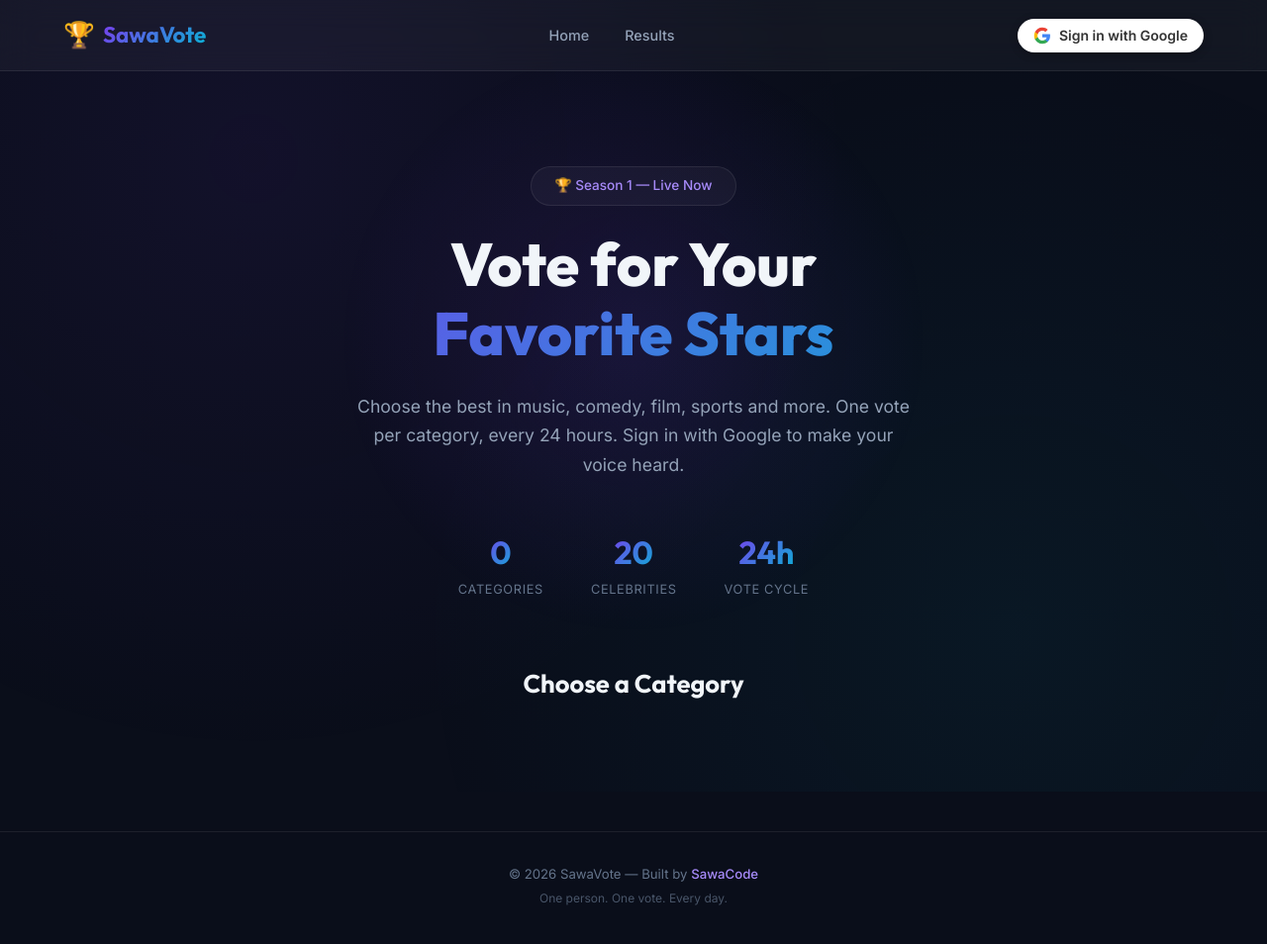
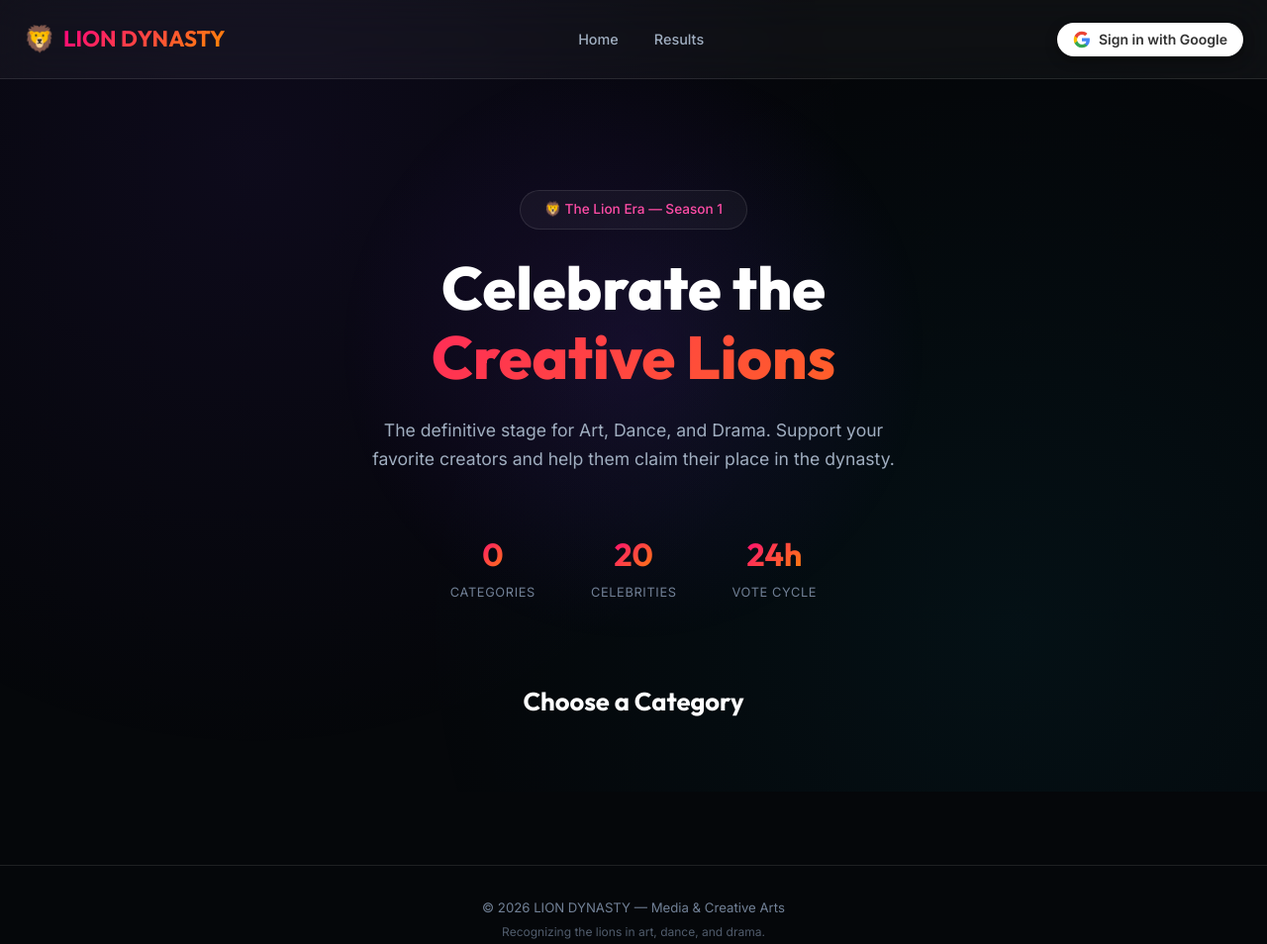
Before and after one commit to sawacode-dev/junub-talent-awards-frontend, a website built with Vite: page index.html in a window 1280 px wide. Shown: the whole page at 99% size. Built offline with nearby package versions, Linux system fonts and the light colour scheme; some packages are replaced by stand-ins of ours; no server answers; the database is empty.

Commit message:
feat: redesign and rebrand to LION DYNASTY

```diff
--- a/index.html
+++ b/index.html
@@ -5,13 +5,13 @@
   <meta name="viewport" content="width=device-width, initial-scale=1.0" />
 
   <!-- SEO -->
-  <title>SawaVote — Vote for Your Favorite Celebrities</title>
-  <meta name="description" content="SawaVote is a secure celebrity voting platform. Sign in with Google, vote for your favorite stars across music, comedy, film, sports and more. One vote per category every 24 hours." />
-  <meta name="keywords" content="celebrity voting, vote, musicians, comedians, actors, athletes, content creators" />
+  <title>LION DYNASTY — The Ultimate Creative Voting Platform</title>
+  <meta name="description" content="LION DYNASTY is the premier platform for recognizing excellence in art, dance, drama, and creative arts. Join the youthful movement and vote for your favorite stars." />
+  <meta name="keywords" content="lion dynasty, creative voting, art, dance, drama, musicians, creators, talent awards" />
 
   <!-- Open Graph -->
-  <meta property="og:title" content="SawaVote — Vote for Your Favorite Celebrities" />
-  <meta property="og:description" content="Choose the best in music, comedy, film, sports and more. One vote per category, every 24 hours." />
+  <meta property="og:title" content="LION DYNASTY — Vote for Your Favorite Creators" />
+  <meta property="og:description" content="Empowering the next generation of creative talent. One vote per category, every 24 hours." />
   <meta property="og:type" content="website" />
 
   <!-- Favicon -->
--- a/package.json
+++ b/package.json
@@ -1,5 +1,5 @@
 {
-  "name": "sawacode-voting",
+  "name": "lion-dynasty-voting",
   "private": true,
   "version": "0.0.0",
   "type": "module",
--- a/src/components/header.ts
+++ b/src/components/header.ts
@@ -20,8 +20,8 @@ function renderHeader(header: HTMLElement, user: User | null) {
   header.innerHTML = `
     <div class="header__inner">
       <a href="#/" class="header__logo" id="logo-link">
-        <span class="header__logo-icon">🏆</span>
-        <span class="header__logo-text">SawaVote</span>
+        <span class="header__logo-icon">🦁</span>
+        <span class="header__logo-text">LION DYNASTY</span>
       </a>
       <nav class="header__nav">
         <a href="#/" class="header__nav-link" id="nav-home">Home</a>
--- a/src/main.ts
+++ b/src/main.ts
@@ -26,8 +26,8 @@ async function initApp() {
   footer.className = 'footer';
   footer.innerHTML = `
     <div class="footer__inner">
-      <p class="footer__text">© ${new Date().getFullYear()} SawaVote — Built by <a href="https://sawacode.com" target="_blank" rel="noopener" class="footer__link">SawaCode</a></p>
-      <p class="footer__tagline">One person. One vote. Every day.</p>
+      <p class="footer__text">© ${new Date().getFullYear()} LION DYNASTY — Media & Creative Arts</p>
+      <p class="footer__tagline">Recognizing the lions in art, dance, and drama.</p>
     </div>
   `;
   app.appendChild(footer);
--- a/src/pages/category.ts
+++ b/src/pages/category.ts
@@ -168,7 +168,7 @@ function launchConfetti() {
     color: string; size: number; rotation: number; rotationSpeed: number;
   }> = [];
 
-  const colors = ['#7c3aed', '#06b6d4', '#f59e0b', '#ef4444', '#10b981', '#ec4899'];
+  const colors = ['#ff0080', '#ff8c00', '#00f2ff', '#00ffa3', '#ff3d00', '#7c3aed'];
   for (let i = 0; i < 80; i++) {
     particles.push({
       x: Math.random() * canvas.width,
--- a/src/pages/home.ts
+++ b/src/pages/home.ts
@@ -15,14 +15,14 @@ export async function renderHomePage(container: HTMLElement) {
     hero.className = 'hero';
     hero.innerHTML = `
       <div class="hero__content">
-        <span class="hero__badge">🏆 Season 1 — Live Now</span>
+        <span class="hero__badge">🦁 The Lion Era — Season 1</span>
         <h1 class="hero__title">
-          Vote for Your
-          <span class="hero__title-accent">Favorite Stars</span>
+          Celebrate the
+          <span class="hero__title-accent">Creative Lions</span>
         </h1>
         <p class="hero__subtitle">
-          Choose the best in music, comedy, film, sports and more.
-          One vote per category, every 24 hours. Sign in with Google to make your voice heard.
+          The definitive stage for Art, Dance, and Drama.
+          Support your favorite creators and help them claim their place in the dynasty.
         </p>
         <div class="hero__stats">
           <div class="hero__stat">
--- a/src/styles/index.css
+++ b/src/styles/index.css
@@ -1,36 +1,36 @@
 /* ============================================
-   SawaVote — Design System
-   Theme: Dark premium with purple→cyan gradients
+   LION DYNASTY — Design System
+   Theme: Vibrant creative with Pink→Orange gradients
    Typography: Inter (body) + Outfit (headings)
    ============================================ */
 
 /* --- CSS Custom Properties --- */
 :root {
   /* Colors */
-  --color-bg: #0a0e1a;
-  --color-bg-elevated: #111827;
-  --color-bg-card: rgba(17, 24, 39, 0.6);
-  --color-bg-glass: rgba(255, 255, 255, 0.04);
-  --color-border: rgba(255, 255, 255, 0.08);
-  --color-border-hover: rgba(255, 255, 255, 0.15);
+  --color-bg: #05070a;
+  --color-bg-elevated: #0d1117;
+  --color-bg-card: rgba(13, 17, 23, 0.7);
+  --color-bg-glass: rgba(255, 255, 255, 0.03);
+  --color-border: rgba(255, 255, 255, 0.1);
+  --color-border-hover: rgba(255, 255, 255, 0.2);
 
-  --color-text: #f1f5f9;
-  --color-text-secondary: #94a3b8;
-  --color-text-muted: #64748b;
+  --color-text: #ffffff;
+  --color-text-secondary: #a0aec0;
+  --color-text-muted: #718096;
 
-  --color-primary: #7c3aed;
-  --color-primary-light: #a78bfa;
-  --color-secondary: #06b6d4;
-  --color-accent: #f59e0b;
+  --color-primary: #ff0080;
+  --color-primary-light: #ff4da6;
+  --color-secondary: #ff8c00;
+  --color-accent: #00f2ff;
 
-  --gradient-primary: linear-gradient(135deg, #7c3aed, #06b6d4);
-  --gradient-primary-hover: linear-gradient(135deg, #6d28d9, #0891b2);
-  --gradient-warm: linear-gradient(135deg, #f59e0b, #ef4444);
-  --gradient-hero: linear-gradient(180deg, rgba(124, 58, 237, 0.15) 0%, transparent 60%);
+  --gradient-primary: linear-gradient(135deg, #ff0080, #ff8c00);
+  --gradient-primary-hover: linear-gradient(135deg, #e60073, #e67e00);
+  --gradient-artistic: linear-gradient(135deg, #00f2ff, #ff0080);
+  --gradient-hero: radial-gradient(circle at 50% -20%, rgba(255, 0, 128, 0.15) 0%, transparent 70%);
 
-  --color-success: #10b981;
-  --color-error: #ef4444;
-  --color-info: #3b82f6;
+  --color-success: #00ffa3;
+  --color-error: #ff3d00;
+  --color-info: #00f2ff;
 
   /* Typography */
   --font-body: 'Inter', -apple-system, BlinkMacSystemFont, sans-serif;
@@ -41,37 +41,37 @@
   --space-sm: 0.5rem;
   --space-md: 1rem;
   --space-lg: 1.5rem;
-  --space-xl: 2rem;
-  --space-2xl: 3rem;
-  --space-3xl: 4rem;
+  --space-xl: 2.0rem;
+  --space-2xl: 3.5rem;
+  --space-3xl: 5.0rem;
 
   /* Radii */
-  --radius-sm: 8px;
-  --radius-md: 12px;
-  --radius-lg: 16px;
-  --radius-xl: 24px;
+  --radius-sm: 10px;
+  --radius-md: 14px;
+  --radius-lg: 20px;
+  --radius-xl: 30px;
   --radius-full: 9999px;
 
   /* Shadows */
-  --shadow-sm: 0 2px 8px rgba(0, 0, 0, 0.3);
-  --shadow-md: 0 4px 20px rgba(0, 0, 0, 0.4);
-  --shadow-lg: 0 8px 40px rgba(0, 0, 0, 0.5);
-  --shadow-glow: 0 0 30px rgba(124, 58, 237, 0.3);
-  --shadow-glow-cyan: 0 0 30px rgba(6, 182, 212, 0.2);
+  --shadow-sm: 0 4px 12px rgba(0, 0, 0, 0.4);
+  --shadow-md: 0 8px 24px rgba(0, 0, 0, 0.5);
+  --shadow-lg: 0 12px 48px rgba(0, 0, 0, 0.6);
+  --shadow-glow: 0 0 30px rgba(255, 0, 128, 0.4);
+  --shadow-glow-orange: 0 0 30px rgba(255, 140, 0, 0.3);
 
   /* Glass */
   --glass-bg: rgba(255, 255, 255, 0.04);
-  --glass-blur: blur(16px);
-  --glass-border: 1px solid rgba(255, 255, 255, 0.08);
+  --glass-blur: blur(20px);
+  --glass-border: 1px solid rgba(255, 255, 255, 0.1);
 
   /* Transitions */
-  --transition-fast: 150ms cubic-bezier(0.4, 0, 0.2, 1);
-  --transition-base: 250ms cubic-bezier(0.4, 0, 0.2, 1);
-  --transition-slow: 400ms cubic-bezier(0.4, 0, 0.2, 1);
+  --transition-fast: 150ms cubic-bezier(0.23, 1, 0.32, 1);
+  --transition-base: 300ms cubic-bezier(0.23, 1, 0.32, 1);
+  --transition-slow: 500ms cubic-bezier(0.23, 1, 0.32, 1);
 
   /* Layout */
-  --max-width: 1200px;
-  --header-height: 72px;
+  --max-width: 1280px;
+  --header-height: 80px;
 }
 
 /* --- Reset & Base --- */
```
